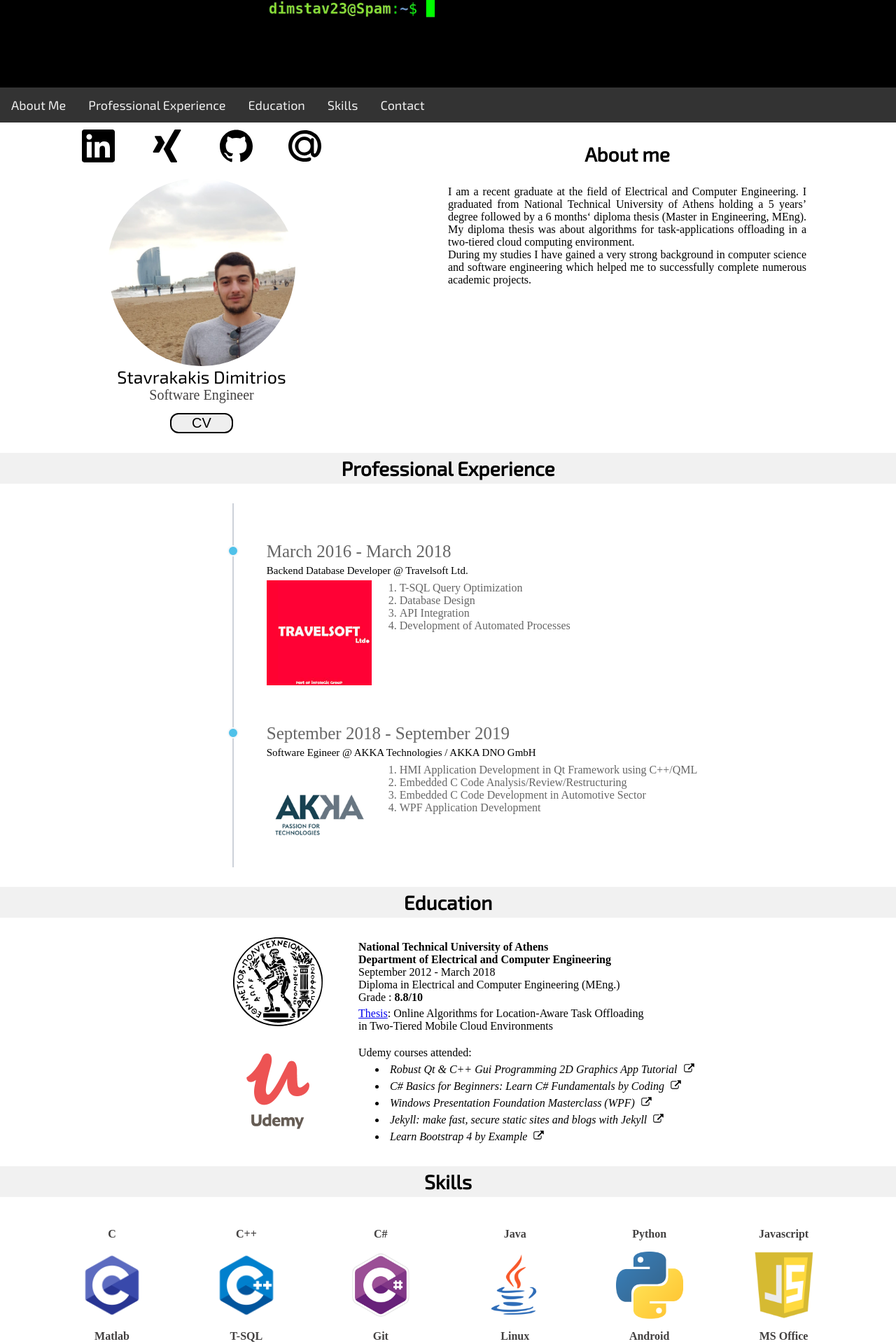
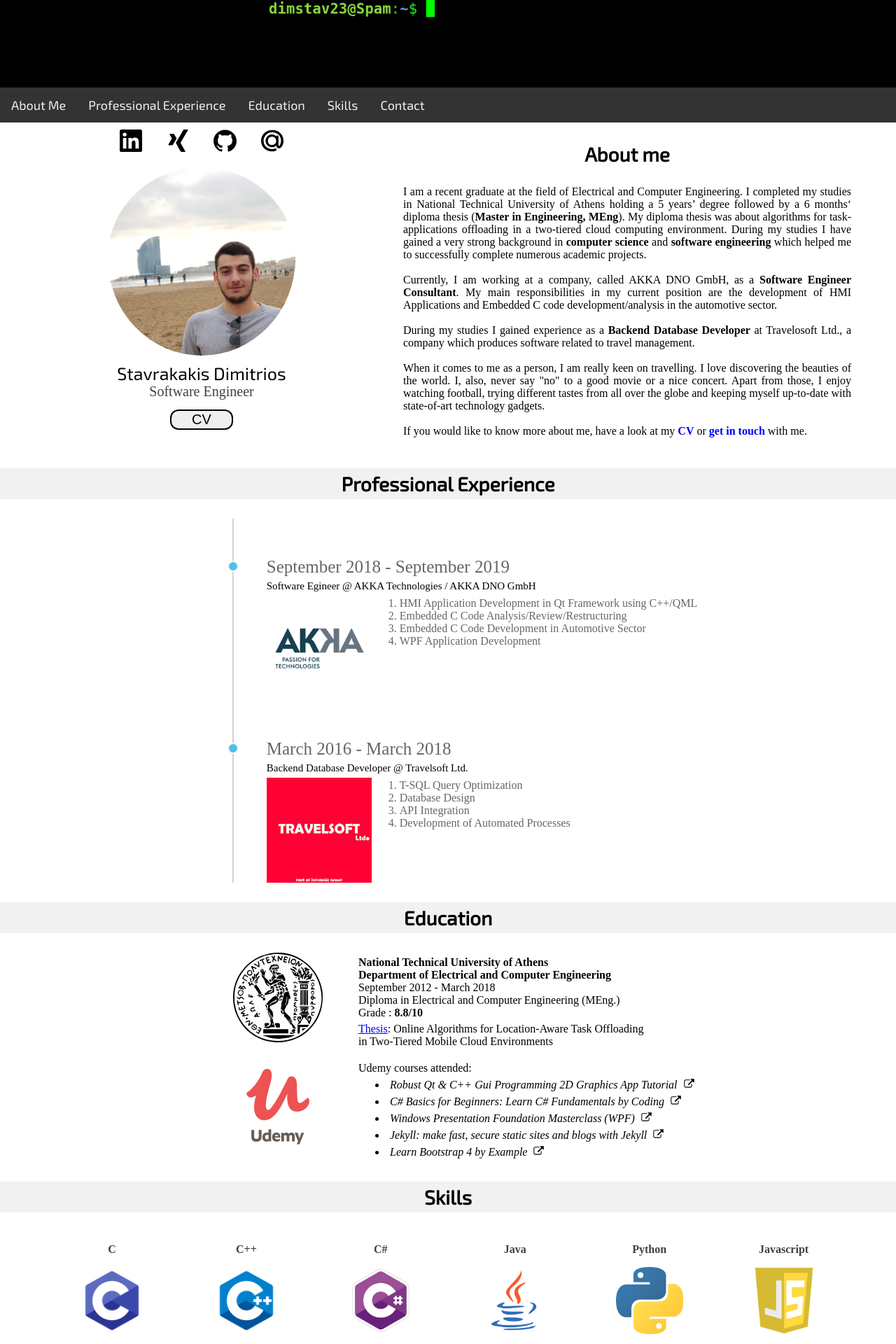
Before and after one commit to dimstav23/dimstav23.github.io, a Jekyll site: the page built from index.html, in a window 1280 px wide. Shown: the top 1920 px of the page at 70% size. Built offline with Jekyll 4.4.1, drawn with Linux system fonts in a browser that asks for light colours; some web fonts are replaced.

Commit message:
Image in about me resizing / about me section filled / minor changes in working experience

```diff
--- a/_includes/aboutme.html
+++ b/_includes/aboutme.html
@@ -3,16 +3,16 @@
   <div class="row">
     <div class="column left">
       <div class="mediaLinksContainer">
-        <a href="https://www.linkedin.com/in/dimitriosstavrakakis/" class="mediaLink">
+        <a href="https://www.linkedin.com/in/dimitriosstavrakakis/" target="_blank" class="mediaLink">
           <img alt="LinkedIn" src="/assets/PlatformImages/linkedin.svg" class="mediaImage">
         </a>
-        <a href="https://www.xing.com/profile/DIMITRIOS_STAVRAKAKIS" class="mediaLink">
+        <a href="https://www.xing.com/profile/DIMITRIOS_STAVRAKAKIS" target="_blank" class="mediaLink">
           <img alt="XING" src="/assets/PlatformImages/xing.svg" class="mediaImage">
         </a>
-        <a href="https://github.com/dimstav23" class="mediaLink">
+        <a href="https://github.com/dimstav23" target="_blank" class="mediaLink">
           <img alt="Github" src="/assets/PlatformImages/github.svg" class="mediaImage">
         </a>
-        <a href="mailto:dimitrios.stavrakakis@yandex.com" class="mediaLink">
+        <a href="mailto:dimitrios.stavrakakis@yandex.com" target="_blank" class="mediaLink">
           <img alt="Mail" src="/assets/PlatformImages/mail.svg" class="mediaImage">
         </a>
       </div>
@@ -36,11 +36,30 @@
       <h3 align="center">About me</h3>
       <p>
         I am a recent graduate at the field of Electrical and Computer Engineering.
-        I graduated from National Technical University of Athens holding a 5 years’ degree followed by a 6 months‘
-        diploma thesis (Master in Engineering, MEng). My diploma thesis was about algorithms for
+        I completed my studies in National Technical University of Athens holding a 5 years’ degree followed by a 6 months‘
+        diploma thesis (<b>Master in Engineering, MEng</b>). My diploma thesis was about algorithms for
         task-applications offloading in a two-tiered cloud computing environment.
-        <br>During my studies I have gained a very strong background in computer science
-        and software engineering which helped me to successfully complete numerous academic projects.
+        During my studies I have gained a very strong background in <b>computer science</b>
+        and <b>software engineering</b> which helped me to successfully complete numerous academic projects.
+        <br>
+        <br>
+        Currently, I am working at a company, called AKKA DNO GmbH, as a <b>Software Engineer Consultant</b>.
+        My main responsibilities in my current position are the development of HMI Applications and Embedded C code
+        development/analysis in the automotive sector.
+        <br>
+        <br>
+        During my studies I gained experience as a <b>Backend Database Developer</b> at Travelosoft Ltd.,
+        a company which produces software related to travel management.
+        <br>
+        <br>
+        When it comes to me as a person, I am really keen on travelling. I love discovering the beauties of the world.
+        I, also, never say "no" to a good movie or a nice concert. Apart from those, I enjoy watching football,
+        trying different tastes from all over the globe and keeping myself up-to-date with state-of-art technology gadgets.
+        <br>
+        <br>
+        If you would like to know more about me, have a look at my
+        <a href="/Documents/CV.pdf" alt="CV" target="_blank" class="aboutMeLinks"><b>CV</b></a> or
+        <a href="#contact" class="aboutMeLinks"><b>get in touch</b></a> with me.
       </p>
     </div>
   </div>
--- a/_includes/work.html
+++ b/_includes/work.html
@@ -2,6 +2,24 @@
 <div id="professionalexperience">
   <h3 class="workHeader">Professional Experience</h3>
   <div class="containerTimeline">
+     <div class="timeline-block timeline-block-right">
+        <div class="marker"></div>
+        <div class="timeline-content">
+           <h3>September 2018 - September 2019</h3>
+           <span>Software Egineer @ AKKA Technologies / AKKA DNO GmbH</span><br>
+           <div class="clearfixCompany">
+             <img src="/assets/Work/akka.png" alt="AKKA" class="companyLogo"/>
+             <div class="listBox">
+               <ol class="imageList">
+                <li>HMI Application Development in Qt Framework using C++/QML</li>
+                <li>Embedded C Code Analysis/Review/Restructuring</li>
+                <li>Embedded C Code Development in Automotive Sector</li>
+                <li>WPF Application Development</li>
+               </ol>
+             </div>
+           </div>
+         </div>
+     </div>
      <div class="timeline-block timeline-block-right">
         <div class="marker"></div>
         <div class="timeline-content">
@@ -20,23 +38,5 @@
            </div>
          </div>
      </div>
-     <div class="timeline-block timeline-block-right">
-        <div class="marker"></div>
-        <div class="timeline-content">
-           <h3>September 2018 - September 2019</h3>
-           <span>Software Egineer @ AKKA Technologies / AKKA DNO GmbH</span><br>
-           <div class="clearfixCompany">
-             <img src="/assets/Work/akka.png" alt="AKKA" class="companyLogo"/>
-             <div class="listBox">
-               <ol class="imageList">
-                <li>HMI Application Development in Qt Framework using C++/QML</li>
-                <li>Embedded C Code Analysis/Review/Restructuring</li>
-                <li>Embedded C Code Development in Automotive Sector</li>
-                <li>WPF Application Development</li>
-               </ol>
-             </div>
-           </div>
-         </div>
-     </div>
   </div>
 </div>
--- a/css/aboutme.css
+++ b/css/aboutme.css
@@ -9,8 +9,8 @@
 }
 
 .column.right {
-  margin: 0% 10% 0% 10%;
-  width: 40%;
+  margin: 0% 5% 0% 5%;
+  width: 50%;
 }
 
 .column.right p {
@@ -39,6 +39,7 @@
   backface-visibility: hidden;
   border-radius: 50%;
   padding-top: 20px;
+  padding-bottom: 10px;
 }
 
 .middle {
@@ -76,8 +77,8 @@ a.mediaLink{
 }
 
 .mediaLinksContainer{
-  width: 88%;
-  margin-left: 6%;
+  width: 60%;
+  margin-left: 20%;
   padding-top: 5px;
 }
 
@@ -121,6 +122,11 @@ a.mediaLink{
   margin: 0 auto 0 auto;
   color: #424040;
 }
+
+.aboutMeLinks {
+  text-decoration: none;
+  color: blue;
+}
 /* Responsive layout - makes the two columns stack on top of each other instead of next to each other on smaller screens (600px wide or less) */
 @media screen and (max-width: 600px) {
   .column.left {
```
Also changed, not shown: 1 other file.
